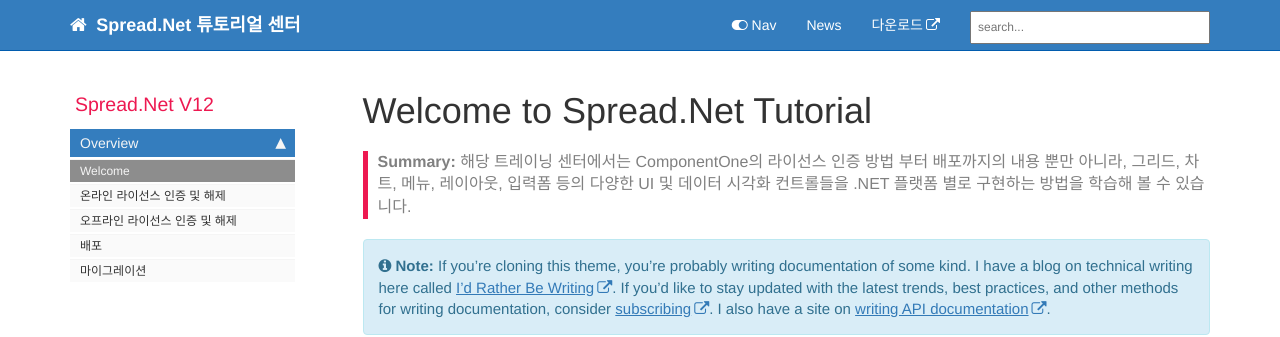
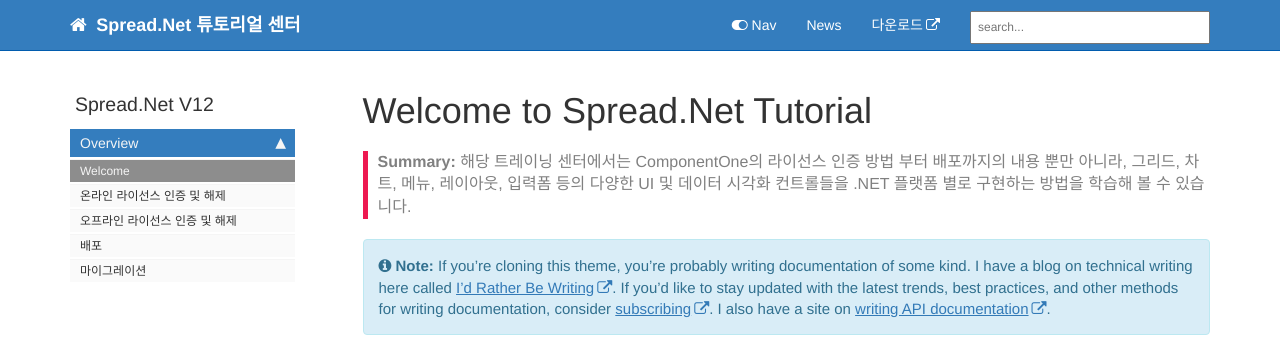
Before and after one commit to grapecity-korea/SP.NETraining.github.io, a Jekyll site: the page built from index.md, in a window 1280 px wide. Shown: the top 337 px of the page. Built offline with Jekyll 4.4.1, drawn with Linux system fonts in a browser that asks for light colours; comment, search, counter and statistics services are not loaded.

Commit message:
Change_title_color

```diff
--- a/css/theme-blue.css
+++ b/css/theme-blue.css
@@ -1,20 +1,25 @@
 .summary {
   color: #808080;
-    border-left: 5px solid #ED1951;
-    font-size:16px;
+  border-left: 5px solid #ed1951;
+  font-size: 16px;
 }
 
+h3 {
+  color: #ed1951;
+}
+h4 {
+  color: #808080;
+}
 
-h3 {color: #ED1951; }
-h4 {color: #808080; }
-
-.nav-tabs > li.active > a, .nav-tabs > li.active > a:hover, .nav-tabs > li.active > a:focus {
+.nav-tabs > li.active > a,
+.nav-tabs > li.active > a:hover,
+.nav-tabs > li.active > a:focus {
   background-color: #248ec2;
   color: white;
 }
 
 .nav > li.active > a {
-    background-color: #347DBE;
+  background-color: #347dbe;
 }
 
 .nav > li > a:hover {
@@ -22,12 +27,12 @@ h4 {color: #808080; }
 }
 
 div.navbar-collapse .dropdown-menu > li > a:hover {
-    background-color: #347DBE;
+  background-color: #347dbe;
 }
 
 .nav li.thirdlevel > a {
-    background-color: #FAFAFA !important;
-    color: #248EC2;
+  background-color: #fafafa !important;
+  color: #248ec2;
   font-weight: bold;
 }
 
@@ -38,14 +43,16 @@ a[data-toggle="tooltip"] {
 }
 
 .navbar-inverse {
-    background-color: #347DBE;
-    border-color: #015CAE;
+  background-color: #347dbe;
+  border-color: #015cae;
 }
-.navbar-inverse .navbar-nav>li>a, .navbar-inverse .navbar-brand {
+.navbar-inverse .navbar-nav > li > a,
+.navbar-inverse .navbar-brand {
   color: white;
 }
 
-.navbar-inverse .navbar-nav>li>a:hover, a.fa.fa-home.fa-lg.navbar-brand:hover {
+.navbar-inverse .navbar-nav > li > a:hover,
+a.fa.fa-home.fa-lg.navbar-brand:hover {
   color: #f0f0f0;
 }
 
@@ -53,27 +60,34 @@ a.navbar-brand:hover {
   color: #f0f0f0;
 }
 
-.navbar-inverse .navbar-nav > .open > a, .navbar-inverse .navbar-nav > .open > a:hover, .navbar-inverse .navbar-nav > .open > a:focus {
-    color: #015CAE;
+.navbar-inverse .navbar-nav > .open > a,
+.navbar-inverse .navbar-nav > .open > a:hover,
+.navbar-inverse .navbar-nav > .open > a:focus {
+  color: #015cae;
 }
 
-.navbar-inverse .navbar-nav > .open > a, .navbar-inverse .navbar-nav > .open > a:hover, .navbar-inverse .navbar-nav > .open > a:focus {
-    background-color: #015CAE;
+.navbar-inverse .navbar-nav > .open > a,
+.navbar-inverse .navbar-nav > .open > a:hover,
+.navbar-inverse .navbar-nav > .open > a:focus {
+  background-color: #015cae;
   color: #ffffff;
 }
 
-.navbar-inverse .navbar-collapse, .navbar-inverse .navbar-form {
+.navbar-inverse .navbar-collapse,
+.navbar-inverse .navbar-form {
   border-color: #248ec2 !important;
 }
 
 .btn-primary {
   color: #ffffff;
-    background-color: #347DBE;
-    border-color: #347DBE;
+  background-color: #347dbe;
+  border-color: #347dbe;
 }
 
-.navbar-inverse .navbar-nav > .active > a, .navbar-inverse .navbar-nav > .active > a:hover, .navbar-inverse .navbar-nav > .active > a:focus {
-    background-color: #347DBE;
+.navbar-inverse .navbar-nav > .active > a,
+.navbar-inverse .navbar-nav > .active > a:hover,
+.navbar-inverse .navbar-nav > .active > a:focus {
+  background-color: #347dbe;
 }
 
 .btn-primary:hover,
@@ -82,40 +96,53 @@ a.navbar-brand:hover {
 .btn-primary.active,
 .open .dropdown-toggle.btn-primary {
   background-color: #248ec2;
-    border-color: #347DBE;
+  border-color: #347dbe;
 }
 
 .printTitle {
-    color: #015CAE !important;
+  color: #015cae !important;
 }
 
-body.print h1 {color: #015CAE !important; font-size:28px !important;}
-body.print h2 {color: #595959 !important; font-size:20px !important;}
-body.print h3 {color: #E50E51 !important; font-size:14px !important;}
-body.print h4 {color: #679DCE !important; font-size:14px; font-style: italic !important;}
+body.print h1 {
+  color: #015cae !important;
+  font-size: 28px !important;
+}
+body.print h2 {
+  color: #595959 !important;
+  font-size: 20px !important;
+}
+body.print h3 {
+  color: #e50e51 !important;
+  font-size: 14px !important;
+}
+body.print h4 {
+  color: #679dce !important;
+  font-size: 14px;
+  font-style: italic !important;
+}
 
 .anchorjs-link:hover {
   color: #216f9b;
 }
 
 div.sidebarTitle {
-    color: #015CAE;
+  color: #015cae;
 }
 
 li.sidebarTitle {
-  margin-top:20px;
-    font-weight:normal;
-    font-size:130%;
-    color: #ED1951;
-    margin-bottom:10px;
+  margin-top: 20px;
+  font-weight: normal;
+  font-size: 130%;
+  color: #333333;
+  margin-bottom: 10px;
   margin-left: 5px;
-
 }
 
-.navbar-inverse .navbar-toggle:focus, .navbar-inverse .navbar-toggle:hover {
-    background-color: #015CAE;
+.navbar-inverse .navbar-toggle:focus,
+.navbar-inverse .navbar-toggle:hover {
+  background-color: #015cae;
 }
 
 .navbar-inverse .navbar-toggle {
-    border-color: #015CAE;
+  border-color: #015cae;
 }
```
Lines whose indentation alone changed are shown as unchanged.
